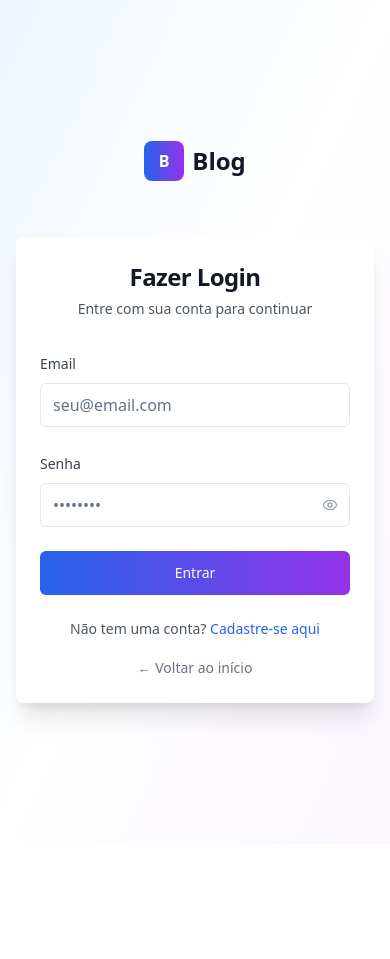
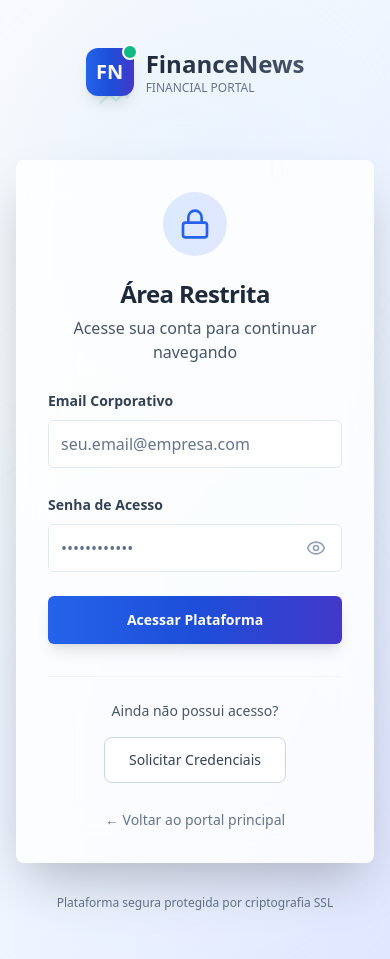
Before and after one commit to fera765/article-admin-frontend-99, a React (Vite) app: page /login in a window 390 px wide. Before the commit the page ends 844 px from the top, so only its background shows below. Built offline with nearby package versions, Linux system fonts and the light colour scheme.

Commit message:
Refactor: Apply new design to auth pages
Apply the new, elegant design to the login and registration pages, ensuring responsiveness and compatibility with the existing theme.

```diff
--- a/src/pages/LoginPage.tsx
+++ b/src/pages/LoginPage.tsx
@@ -6,7 +6,7 @@ import { Input } from '@/components/ui/input';
 import { Label } from '@/components/ui/label';
 import { Card, CardContent, CardDescription, CardHeader, CardTitle } from '@/components/ui/card';
 import { useAuth } from '@/contexts/AuthContext';
-import { Eye, EyeOff } from 'lucide-react';
+import { Eye, EyeOff, TrendingUp, BarChart3, DollarSign, Lock } from 'lucide-react';
 
 const LoginPage = () => {
   const [email, setEmail] = useState('');
@@ -34,66 +34,95 @@ const LoginPage = () => {
   };
 
   return (
-    <div className="min-h-screen flex items-center justify-center bg-gradient-to-br from-blue-50 via-white to-purple-50 px-4">
+    <div className="min-h-screen bg-gradient-to-br from-slate-50 via-blue-50 to-indigo-100 relative overflow-hidden">
+      {/* Background Elements */}
+      <div className="absolute inset-0">
+        <div className="absolute top-10 left-10 w-72 h-72 bg-blue-100/30 rounded-full blur-3xl"></div>
+        <div className="absolute bottom-10 right-10 w-96 h-96 bg-indigo-100/30 rounded-full blur-3xl"></div>
+        <div className="absolute top-1/2 left-1/2 transform -translate-x-1/2 -translate-y-1/2 w-80 h-80 bg-emerald-100/20 rounded-full blur-3xl"></div>
+      </div>
+
+      {/* Floating Icons */}
+      <div className="absolute inset-0 overflow-hidden pointer-events-none">
+        <TrendingUp className="absolute top-20 left-1/4 w-8 h-8 text-emerald-300/40 animate-pulse" />
+        <BarChart3 className="absolute top-40 right-1/4 w-6 h-6 text-blue-300/40 animate-pulse delay-1000" />
+        <DollarSign className="absolute bottom-40 left-1/3 w-7 h-7 text-indigo-300/40 animate-pulse delay-2000" />
+      </div>
+
+      <div className="relative z-10 min-h-screen flex items-center justify-center px-4 py-12">
         <div className="w-full max-w-md">
+          {/* Header Brand */}
           <div className="text-center mb-8">
-          <Link to="/" className="inline-flex items-center space-x-2 mb-6">
-            <div className="w-10 h-10 bg-gradient-to-r from-blue-600 to-purple-600 rounded-lg flex items-center justify-center">
-              <span className="text-white font-bold">B</span>
+            <Link to="/" className="inline-flex items-center space-x-3 mb-8 group">
+              <div className="relative">
+                <div className="w-12 h-12 bg-gradient-to-r from-blue-600 via-blue-700 to-indigo-700 rounded-xl flex items-center justify-center shadow-lg group-hover:shadow-xl transition-all duration-300">
+                  <span className="text-white font-bold text-xl">FN</span>
                 </div>
-            <span className="text-2xl font-bold text-gray-900">Blog</span>
+                <div className="absolute -top-1 -right-1 w-4 h-4 bg-emerald-500 rounded-full border-2 border-white"></div>
+              </div>
+              <div className="text-left">
+                <span className="block text-2xl font-bold bg-gradient-to-r from-slate-800 to-slate-600 bg-clip-text text-transparent">
+                  FinanceNews
+                </span>
+                <span className="block text-xs text-slate-500 font-medium">FINANCIAL PORTAL</span>
+              </div>
             </Link>
           </div>
 
-        <Card className="border-0 shadow-xl">
-          <CardHeader className="text-center pb-2">
-            <CardTitle className="text-2xl font-bold text-gray-900">
-              Fazer Login
+          {/* Login Card */}
+          <Card className="border-0 shadow-2xl bg-white/80 backdrop-blur-xl">
+            <CardHeader className="text-center pb-6 pt-8">
+              <div className="mx-auto w-16 h-16 bg-gradient-to-r from-blue-100 to-indigo-100 rounded-full flex items-center justify-center mb-4">
+                <Lock className="w-8 h-8 text-blue-600" />
+              </div>
+              <CardTitle className="text-2xl font-bold text-slate-800">
+                Área Restrita
               </CardTitle>
-            <CardDescription className="text-gray-600">
-              Entre com sua conta para continuar
+              <CardDescription className="text-slate-600 text-base">
+                Acesse sua conta para continuar navegando
               </CardDescription>
             </CardHeader>
-          <CardContent className="pt-6">
+
+            <CardContent className="pt-0 pb-8 px-8">
               <form onSubmit={handleSubmit} className="space-y-6">
                 <div className="space-y-2">
-                <Label htmlFor="email" className="text-sm font-medium text-gray-700">
-                  Email
+                  <Label htmlFor="email" className="text-sm font-semibold text-slate-700">
+                    Email Corporativo
                   </Label>
                   <Input
                     id="email"
                     type="email"
-                  placeholder="seu@email.com"
+                    placeholder="seu.email@empresa.com"
                     value={email}
                     onChange={(e) => setEmail(e.target.value)}
                     required
-                  className="h-11"
+                    className="h-12 border-slate-200 focus:border-blue-500 focus:ring-blue-500/20 bg-white/80 backdrop-blur-sm"
                   />
                 </div>
 
                 <div className="space-y-2">
-                <Label htmlFor="password" className="text-sm font-medium text-gray-700">
-                  Senha
+                  <Label htmlFor="password" className="text-sm font-semibold text-slate-700">
+                    Senha de Acesso
                   </Label>
                   <div className="relative">
                     <Input
                       id="password"
                       type={showPassword ? 'text' : 'password'}
-                    placeholder="••••••••"
+                      placeholder="••••••••••••"
                       value={password}
                       onChange={(e) => setPassword(e.target.value)}
                       required
-                    className="h-11 pr-10"
+                      className="h-12 pr-12 border-slate-200 focus:border-blue-500 focus:ring-blue-500/20 bg-white/80 backdrop-blur-sm"
                     />
                     <button
                       type="button"
-                    className="absolute inset-y-0 right-0 pr-3 flex items-center"
+                      className="absolute inset-y-0 right-0 pr-4 flex items-center text-slate-400 hover:text-slate-600 transition-colors"
                       onClick={() => setShowPassword(!showPassword)}
                     >
                       {showPassword ? (
-                      <EyeOff className="h-4 w-4 text-gray-400" />
+                        <EyeOff className="h-5 w-5" />
                       ) : (
-                      <Eye className="h-4 w-4 text-gray-400" />
+                        <Eye className="h-5 w-5" />
                       )}
                     </button>
                   </div>
@@ -101,35 +130,52 @@ const LoginPage = () => {
 
                 <Button
                   type="submit"
-                className="w-full h-11 bg-gradient-to-r from-blue-600 to-purple-600 hover:from-blue-700 hover:to-purple-700 text-white font-medium"
+                  className="w-full h-12 bg-gradient-to-r from-blue-600 via-blue-700 to-indigo-700 hover:from-blue-700 hover:via-blue-800 hover:to-indigo-800 text-white font-semibold shadow-lg hover:shadow-xl transition-all duration-300"
                   disabled={loading}
                 >
-                {loading ? 'Entrando...' : 'Entrar'}
+                  {loading ? (
+                    <div className="flex items-center space-x-2">
+                      <div className="w-4 h-4 border-2 border-white/30 border-t-white rounded-full animate-spin"></div>
+                      <span>Acessando...</span>
+                    </div>
+                  ) : (
+                    'Acessar Plataforma'
+                  )}
                 </Button>
               </form>
 
-            <div className="mt-6 text-center">
-              <p className="text-sm text-gray-600">
-                Não tem uma conta?{' '}
+              <div className="mt-8 pt-6 border-t border-slate-100">
+                <div className="text-center">
+                  <p className="text-sm text-slate-600 mb-4">
+                    Ainda não possui acesso?
+                  </p>
                   <Link
                     to="/register"
-                  className="font-medium text-blue-600 hover:text-blue-500 transition-colors"
+                    className="inline-flex items-center px-6 py-3 border border-slate-300 rounded-lg text-sm font-medium text-slate-700 bg-white hover:bg-slate-50 hover:border-slate-400 transition-all duration-200"
                   >
-                  Cadastre-se aqui
+                    Solicitar Credenciais
                   </Link>
-              </p>
+                </div>
               </div>
 
-            <div className="mt-4 text-center">
+              <div className="mt-6 text-center">
                 <Link
                   to="/"
-                className="text-sm text-gray-500 hover:text-gray-700 transition-colors"
+                  className="inline-flex items-center text-sm text-slate-500 hover:text-slate-700 transition-colors"
                 >
-                ← Voltar ao início
+                  <span>← Voltar ao portal principal</span>
                 </Link>
               </div>
             </CardContent>
           </Card>
+
+          {/* Footer Info */}
+          <div className="mt-8 text-center">
+            <p className="text-xs text-slate-500">
+              Plataforma segura protegida por criptografia SSL
+            </p>
+          </div>
+        </div>
       </div>
     </div>
   );
--- a/src/pages/RegisterPage.tsx
+++ b/src/pages/RegisterPage.tsx
@@ -6,7 +6,7 @@ import { Input } from '@/components/ui/input';
 import { Label } from '@/components/ui/label';
 import { Card, CardContent, CardDescription, CardHeader, CardTitle } from '@/components/ui/card';
 import { useAuth } from '@/contexts/AuthContext';
-import { Eye, EyeOff } from 'lucide-react';
+import { Eye, EyeOff, TrendingUp, BarChart3, DollarSign, UserPlus, CheckCircle } from 'lucide-react';
 
 const RegisterPage = () => {
   const [name, setName] = useState('');
@@ -25,11 +25,11 @@ const RegisterPage = () => {
     const newErrors: { [key: string]: string } = {};
 
     if (!name.trim()) {
-      newErrors.name = 'Nome é obrigatório';
+      newErrors.name = 'Nome completo é obrigatório';
     }
 
     if (!email.trim()) {
-      newErrors.email = 'Email é obrigatório';
+      newErrors.email = 'Email corporativo é obrigatório';
     } else if (!/\S+@\S+\.\S+/.test(email)) {
       newErrors.email = 'Email inválido';
     }
@@ -70,31 +70,60 @@ const RegisterPage = () => {
   };
 
   return (
-    <div className="min-h-screen flex items-center justify-center bg-gradient-to-br from-blue-50 via-white to-purple-50 px-4">
+    <div className="min-h-screen bg-gradient-to-br from-slate-50 via-emerald-50 to-blue-100 relative overflow-hidden">
+      {/* Background Elements */}
+      <div className="absolute inset-0">
+        <div className="absolute top-10 right-10 w-72 h-72 bg-emerald-100/30 rounded-full blur-3xl"></div>
+        <div className="absolute bottom-10 left-10 w-96 h-96 bg-blue-100/30 rounded-full blur-3xl"></div>
+        <div className="absolute top-1/2 left-1/2 transform -translate-x-1/2 -translate-y-1/2 w-80 h-80 bg-indigo-100/20 rounded-full blur-3xl"></div>
+      </div>
+
+      {/* Floating Icons */}
+      <div className="absolute inset-0 overflow-hidden pointer-events-none">
+        <TrendingUp className="absolute top-32 right-1/4 w-8 h-8 text-emerald-300/40 animate-pulse" />
+        <BarChart3 className="absolute top-20 left-1/4 w-6 h-6 text-blue-300/40 animate-pulse delay-1000" />
+        <DollarSign className="absolute bottom-32 right-1/3 w-7 h-7 text-indigo-300/40 animate-pulse delay-2000" />
+      </div>
+
+      <div className="relative z-10 min-h-screen flex items-center justify-center px-4 py-12">
         <div className="w-full max-w-md">
+          {/* Header Brand */}
           <div className="text-center mb-8">
-          <Link to="/" className="inline-flex items-center space-x-2 mb-6">
-            <div className="w-10 h-10 bg-gradient-to-r from-blue-600 to-purple-600 rounded-lg flex items-center justify-center">
-              <span className="text-white font-bold">B</span>
+            <Link to="/" className="inline-flex items-center space-x-3 mb-8 group">
+              <div className="relative">
+                <div className="w-12 h-12 bg-gradient-to-r from-emerald-600 via-emerald-700 to-blue-700 rounded-xl flex items-center justify-center shadow-lg group-hover:shadow-xl transition-all duration-300">
+                  <span className="text-white font-bold text-xl">FN</span>
                 </div>
-            <span className="text-2xl font-bold text-gray-900">Blog</span>
+                <div className="absolute -top-1 -right-1 w-4 h-4 bg-blue-500 rounded-full border-2 border-white"></div>
+              </div>
+              <div className="text-left">
+                <span className="block text-2xl font-bold bg-gradient-to-r from-slate-800 to-slate-600 bg-clip-text text-transparent">
+                  FinanceNews
+                </span>
+                <span className="block text-xs text-slate-500 font-medium">FINANCIAL PORTAL</span>
+              </div>
             </Link>
           </div>
 
-        <Card className="border-0 shadow-xl">
-          <CardHeader className="text-center pb-2">
-            <CardTitle className="text-2xl font-bold text-gray-900">
-              Criar Conta
+          {/* Register Card */}
+          <Card className="border-0 shadow-2xl bg-white/80 backdrop-blur-xl">
+            <CardHeader className="text-center pb-6 pt-8">
+              <div className="mx-auto w-16 h-16 bg-gradient-to-r from-emerald-100 to-blue-100 rounded-full flex items-center justify-center mb-4">
+                <UserPlus className="w-8 h-8 text-emerald-600" />
+              </div>
+              <CardTitle className="text-2xl font-bold text-slate-800">
+                Solicitar Acesso
               </CardTitle>
-            <CardDescription className="text-gray-600">
-              Preencha os dados para criar sua conta
+              <CardDescription className="text-slate-600 text-base">
+                Crie sua conta para acessar conteúdo exclusivo
               </CardDescription>
             </CardHeader>
-          <CardContent className="pt-6">
-            <form onSubmit={handleSubmit} className="space-y-6">
+
+            <CardContent className="pt-0 pb-8 px-8">
+              <form onSubmit={handleSubmit} className="space-y-5">
                 <div className="space-y-2">
-                <Label htmlFor="name" className="text-sm font-medium text-gray-700">
-                  Nome completo
+                  <Label htmlFor="name" className="text-sm font-semibold text-slate-700">
+                    Nome Completo
                   </Label>
                   <Input
                     id="name"
@@ -102,121 +131,153 @@ const RegisterPage = () => {
                     placeholder="Seu nome completo"
                     value={name}
                     onChange={(e) => setName(e.target.value)}
-                  className={`h-11 ${errors.name ? 'border-red-500' : ''}`}
+                    className={`h-11 border-slate-200 focus:border-emerald-500 focus:ring-emerald-500/20 bg-white/80 backdrop-blur-sm ${errors.name ? 'border-red-500' : ''}`}
                   />
                   {errors.name && (
-                  <p className="text-sm text-red-500">{errors.name}</p>
+                    <p className="text-sm text-red-500 flex items-center space-x-1">
+                      <span>⚠</span>
+                      <span>{errors.name}</span>
+                    </p>
                   )}
                 </div>
 
                 <div className="space-y-2">
-                <Label htmlFor="email" className="text-sm font-medium text-gray-700">
-                  Email
+                  <Label htmlFor="email" className="text-sm font-semibold text-slate-700">
+                    Email Corporativo
                   </Label>
                   <Input
                     id="email"
                     type="email"
-                  placeholder="seu@email.com"
+                    placeholder="seu.email@empresa.com"
                     value={email}
                     onChange={(e) => setEmail(e.target.value)}
-                  className={`h-11 ${errors.email ? 'border-red-500' : ''}`}
+                    className={`h-11 border-slate-200 focus:border-emerald-500 focus:ring-emerald-500/20 bg-white/80 backdrop-blur-sm ${errors.email ? 'border-red-500' : ''}`}
                   />
                   {errors.email && (
-                  <p className="text-sm text-red-500">{errors.email}</p>
+                    <p className="text-sm text-red-500 flex items-center space-x-1">
+                      <span>⚠</span>
+                      <span>{errors.email}</span>
+                    </p>
                   )}
                 </div>
 
                 <div className="space-y-2">
-                <Label htmlFor="password" className="text-sm font-medium text-gray-700">
-                  Senha
+                  <Label htmlFor="password" className="text-sm font-semibold text-slate-700">
+                    Senha de Acesso
                   </Label>
                   <div className="relative">
                     <Input
                       id="password"
                       type={showPassword ? 'text' : 'password'}
-                    placeholder="••••••••"
+                      placeholder="••••••••••••"
                       value={password}
                       onChange={(e) => setPassword(e.target.value)}
-                    className={`h-11 pr-10 ${errors.password ? 'border-red-500' : ''}`}
+                      className={`h-11 pr-12 border-slate-200 focus:border-emerald-500 focus:ring-emerald-500/20 bg-white/80 backdrop-blur-sm ${errors.password ? 'border-red-500' : ''}`}
                     />
                     <button
                       type="button"
-                    className="absolute inset-y-0 right-0 pr-3 flex items-center"
+                      className="absolute inset-y-0 right-0 pr-4 flex items-center text-slate-400 hover:text-slate-600 transition-colors"
                       onClick={() => setShowPassword(!showPassword)}
                     >
                       {showPassword ? (
-                      <EyeOff className="h-4 w-4 text-gray-400" />
+                        <EyeOff className="h-5 w-5" />
                       ) : (
-                      <Eye className="h-4 w-4 text-gray-400" />
+                        <Eye className="h-5 w-5" />
                       )}
                     </button>
                   </div>
                   {errors.password && (
-                  <p className="text-sm text-red-500">{errors.password}</p>
+                    <p className="text-sm text-red-500 flex items-center space-x-1">
+                      <span>⚠</span>
+                      <span>{errors.password}</span>
+                    </p>
                   )}
                 </div>
 
                 <div className="space-y-2">
-                <Label htmlFor="confirmPassword" className="text-sm font-medium text-gray-700">
-                  Confirmar senha
+                  <Label htmlFor="confirmPassword" className="text-sm font-semibold text-slate-700">
+                    Confirmar Senha
                   </Label>
                   <div className="relative">
                     <Input
                       id="confirmPassword"
                       type={showConfirmPassword ? 'text' : 'password'}
-                    placeholder="••••••••"
+                      placeholder="••••••••••••"
                       value={confirmPassword}
                       onChange={(e) => setConfirmPassword(e.target.value)}
-                    className={`h-11 pr-10 ${errors.confirmPassword ? 'border-red-500' : ''}`}
+                      className={`h-11 pr-12 border-slate-200 focus:border-emerald-500 focus:ring-emerald-500/20 bg-white/80 backdrop-blur-sm ${errors.confirmPassword ? 'border-red-500' : ''}`}
                     />
                     <button
                       type="button"
-                    className="absolute inset-y-0 right-0 pr-3 flex items-center"
+                      className="absolute inset-y-0 right-0 pr-4 flex items-center text-slate-400 hover:text-slate-600 transition-colors"
                       onClick={() => setShowConfirmPassword(!showConfirmPassword)}
                     >
                       {showConfirmPassword ? (
-                      <EyeOff className="h-4 w-4 text-gray-400" />
+                        <EyeOff className="h-5 w-5" />
                       ) : (
-                      <Eye className="h-4 w-4 text-gray-400" />
+                        <Eye className="h-5 w-5" />
                       )}
                     </button>
                   </div>
                   {errors.confirmPassword && (
-                  <p className="text-sm text-red-500">{errors.confirmPassword}</p>
+                    <p className="text-sm text-red-500 flex items-center space-x-1">
+                      <span>⚠</span>
+                      <span>{errors.confirmPassword}</span>
+                    </p>
                   )}
                 </div>
 
                 <Button
                   type="submit"
-                className="w-full h-11 bg-gradient-to-r from-blue-600 to-purple-600 hover:from-blue-700 hover:to-purple-700 text-white font-medium"
+                  className="w-full h-12 bg-gradient-to-r from-emerald-600 via-emerald-700 to-blue-700 hover:from-emerald-700 hover:via-emerald-800 hover:to-blue-800 text-white font-semibold shadow-lg hover:shadow-xl transition-all duration-300 mt-6"
                   disabled={loading}
                 >
-                {loading ? 'Criando conta...' : 'Criar conta'}
+                  {loading ? (
+                    <div className="flex items-center space-x-2">
+                      <div className="w-4 h-4 border-2 border-white/30 border-t-white rounded-full animate-spin"></div>
+                      <span>Processando...</span>
+                    </div>
+                  ) : (
+                    <div className="flex items-center space-x-2">
+                      <CheckCircle className="w-5 h-5" />
+                      <span>Criar Conta</span>
+                    </div>
+                  )}
                 </Button>
               </form>
 
-            <div className="mt-6 text-center">
-              <p className="text-sm text-gray-600">
-                Já tem uma conta?{' '}
+              <div className="mt-8 pt-6 border-t border-slate-100">
+                <div className="text-center">
+                  <p className="text-sm text-slate-600 mb-4">
+                    Já possui uma conta?
+                  </p>
                   <Link
                     to="/login"
-                  className="font-medium text-blue-600 hover:text-blue-500 transition-colors"
+                    className="inline-flex items-center px-6 py-3 border border-slate-300 rounded-lg text-sm font-medium text-slate-700 bg-white hover:bg-slate-50 hover:border-slate-400 transition-all duration-200"
                   >
-                  Faça login aqui
+                    Fazer Login
                   </Link>
-              </p>
+                </div>
               </div>
 
-            <div className="mt-4 text-center">
+              <div className="mt-6 text-center">
                 <Link
                   to="/"
-                className="text-sm text-gray-500 hover:text-gray-700 transition-colors"
+                  className="inline-flex items-center text-sm text-slate-500 hover:text-slate-700 transition-colors"
                 >
-                ← Voltar ao início
+                  <span>← Voltar ao portal principal</span>
                 </Link>
               </div>
             </CardContent>
           </Card>
+
+          {/* Footer Info */}
+          <div className="mt-8 text-center">
+            <p className="text-xs text-slate-500">
+              Seus dados estão protegidos por criptografia de ponta
+            </p>
+          </div>
+        </div>
       </div>
     </div>
   );
```
Lines whose indentation alone changed are shown as unchanged.
